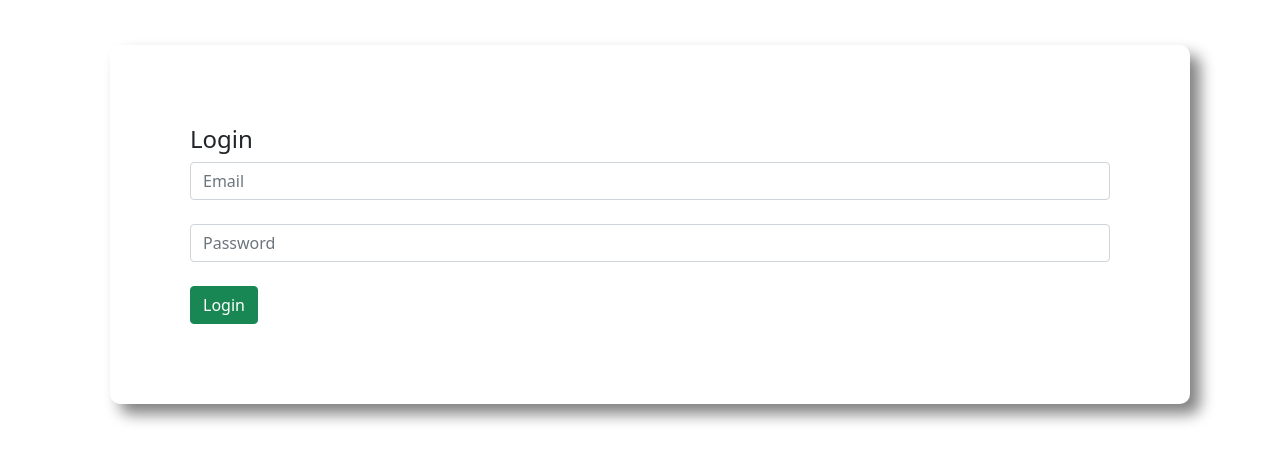
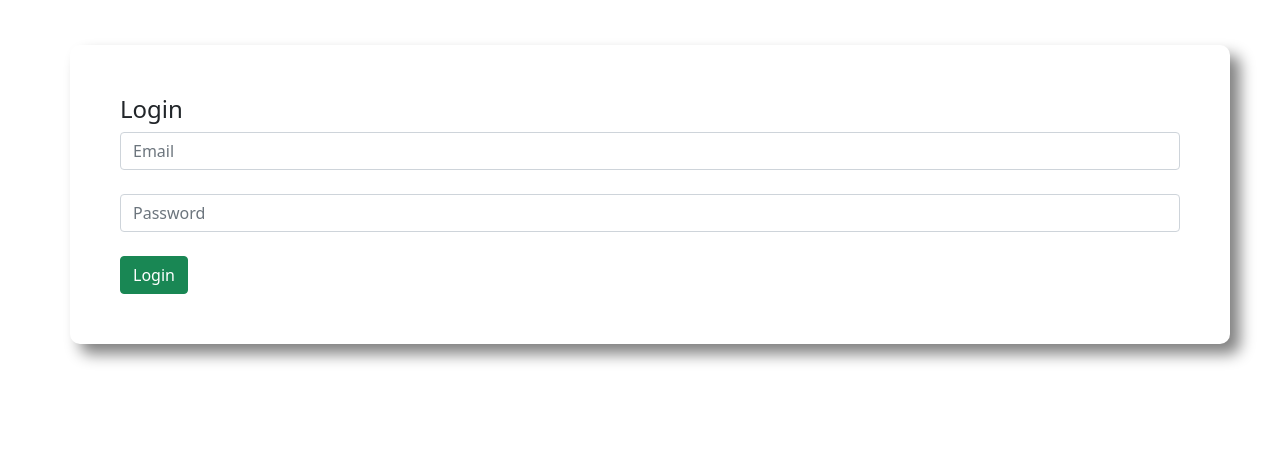
Before and after one commit to jamiulshovon/shovonbank, a plain HTML site: page index.html in a window 1280 px wide. Shown: the part 133-594 px from the top of the page. Drawn offline with Linux system fonts and the light colour scheme.

Commit message:
login-area-updatedForMobaile

```diff
--- a/css/style.css
+++ b/css/style.css
@@ -5,9 +5,9 @@
 #login-area{
     border: 20px;
     margin-top: 50px;
-    margin-left: 110px;
-    margin-right: 90px;
-    padding: 80px;
+    padding: 50px;
+    margin-right: 50px;
+    margin-left: 70px;
     border-radius:10px;
     box-shadow: 10px 10px 15px gray;
 }
```
